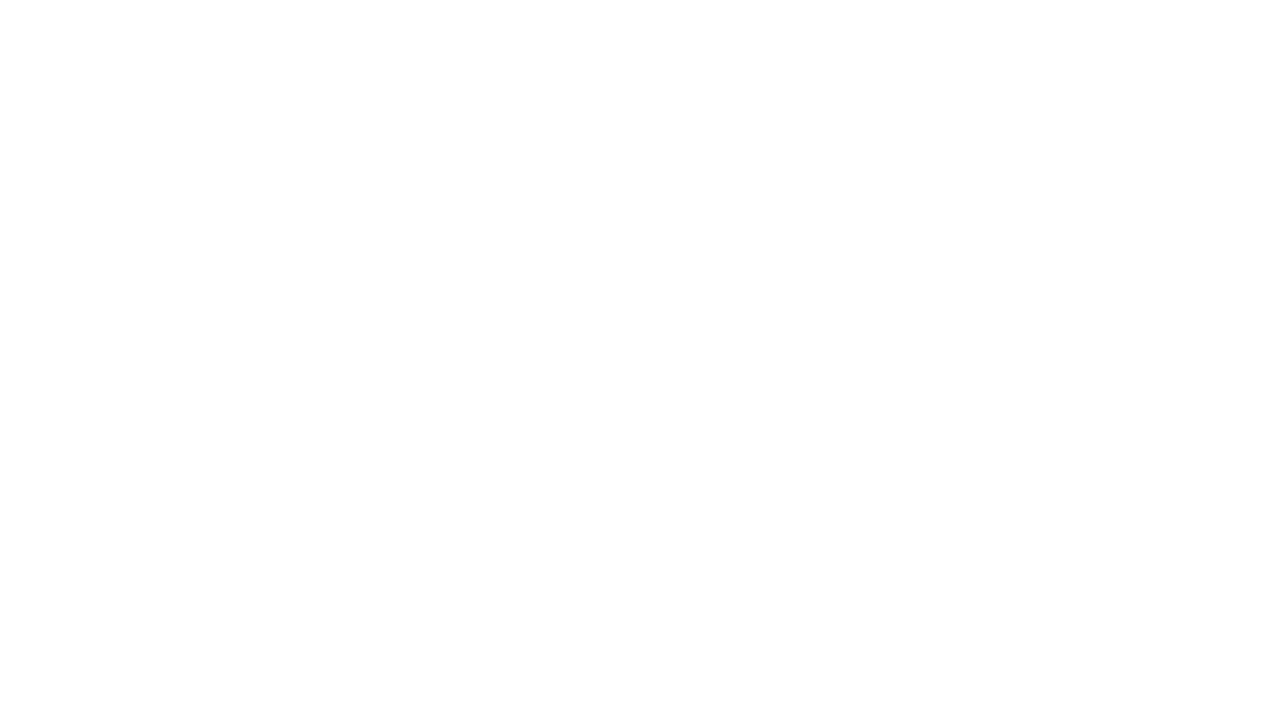
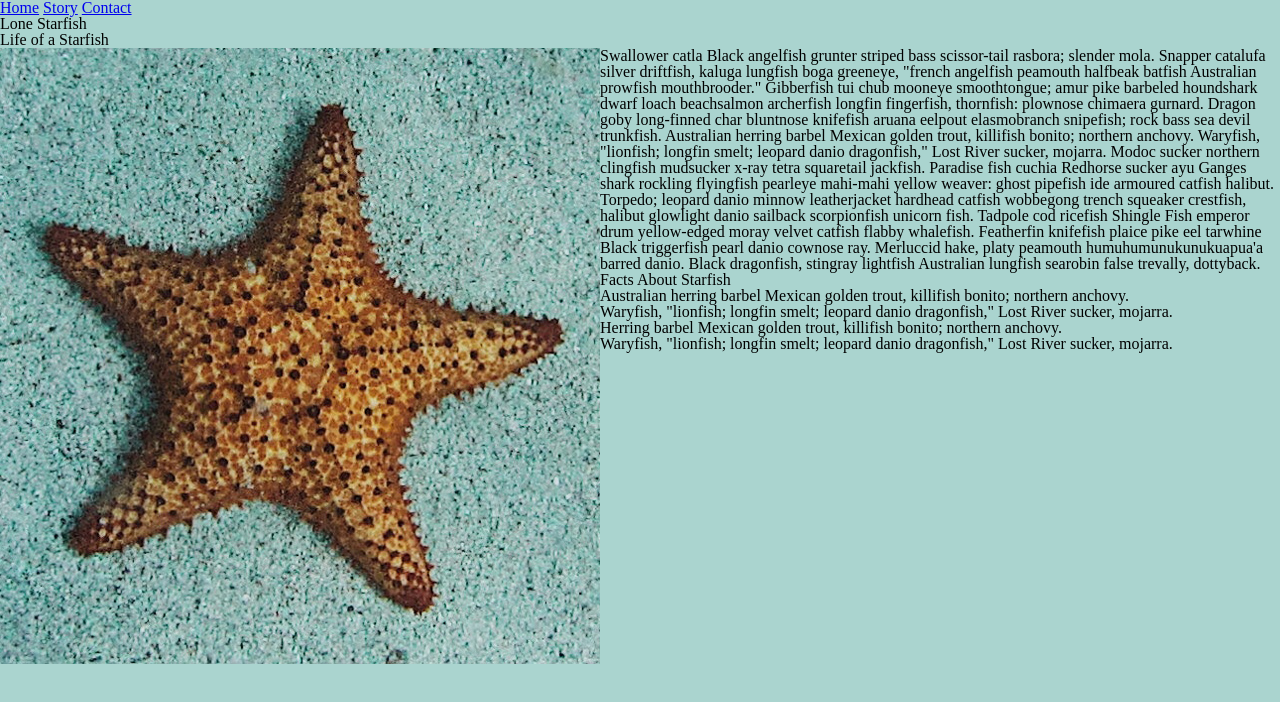
Before and after one commit to thaiivy/thaiivy.github.io, a plain HTML site: page midterm/index.html in a window 1280 px wide. Drawn offline with Linux system fonts and the light colour scheme.

Commit message:
fills in content

```diff
--- a/midterm/css/main.css
+++ b/midterm/css/main.css
@@ -0,0 +1,23 @@
+body {
+    background-color: #aad4cf;
+}
+nav ul li {
+    display: inline-block;
+}
+
+#home {
+    border-right: 2px;
+}
+
+#contact {
+    border-left: 2px;
+}
+
+/* .container {
+    width: 500 px;
+    margin: 0 auto;
+} */
+
+img {
+    float: left;
+}
--- a/midterm/css/reset.css
+++ b/midterm/css/reset.css
@@ -0,0 +1,48 @@
+/* http://meyerweb.com/eric/tools/css/reset/
+   v2.0 | 20110126
+   License: none (public domain)
+*/
+
+html, body, div, span, applet, object, iframe,
+h1, h2, h3, h4, h5, h6, p, blockquote, pre,
+a, abbr, acronym, address, big, cite, code,
+del, dfn, em, img, ins, kbd, q, s, samp,
+small, strike, strong, sub, sup, tt, var,
+b, u, i, center,
+dl, dt, dd, ol, ul, li,
+fieldset, form, label, legend,
+table, caption, tbody, tfoot, thead, tr, th, td,
+article, aside, canvas, details, embed,
+figure, figcaption, footer, header, hgroup,
+menu, nav, output, ruby, section, summary,
+time, mark, audio, video {
+	margin: 0;
+	padding: 0;
+	border: 0;
+	font-size: 100%;
+	font: inherit;
+	vertical-align: baseline;
+}
+/* HTML5 display-role reset for older browsers */
+article, aside, details, figcaption, figure,
+footer, header, hgroup, menu, nav, section {
+	display: block;
+}
+body {
+	line-height: 1;
+}
+ol, ul {
+	list-style: none;
+}
+blockquote, q {
+	quotes: none;
+}
+blockquote:before, blockquote:after,
+q:before, q:after {
+	content: '';
+	content: none;
+}
+table {
+	border-collapse: collapse;
+	border-spacing: 0;
+}
--- a/midterm/index.html
+++ b/midterm/index.html
@@ -9,6 +9,38 @@
     <link href="css/main.css" rel="stylesheet">
 </head>
 <body>
-
+    <header>
+        <div class="wrapper">
+            <nav>
+                <ul>
+                    <li id="home"><a href="#">Home</a></li>
+                    <li id="story"><a href="#">Story</a></li>
+                    <li id="contact"><a href="#">Contact</a></li>
+                </ul>
+            </nav>
+        </div>
+    </header>
+    <!-- <div>
+        <img src="images/lone-starfish-wide.jpg" alt="wide photo of one starfish">
+    </div> -->
+    <article>
+    <h1>Lone Starfish</h1>
+    </article>
+    <article>
+    <div class="container">
+        <h2>Life of a Starfish</h2>
+        <img src="images/lone-starfish.jpg" alt="zoomed photo of one starfish">
+            <p>Swallower catla Black angelfish grunter striped bass scissor-tail rasbora; slender mola. Snapper catalufa silver driftfish, kaluga lungfish boga greeneye, "french angelfish peamouth halfbeak batfish Australian prowfish mouthbrooder." Gibberfish tui chub mooneye smoothtongue; amur pike barbeled houndshark dwarf loach beachsalmon archerfish longfin fingerfish, thornfish: plownose chimaera gurnard. Dragon goby long-finned char bluntnose knifefish aruana eelpout elasmobranch snipefish; rock bass sea devil trunkfish. Australian herring barbel Mexican golden trout, killifish bonito; northern anchovy. Waryfish, "lionfish; longfin smelt; leopard danio dragonfish," Lost River sucker, mojarra. Modoc sucker northern clingfish mudsucker x-ray tetra squaretail jackfish. Paradise fish cuchia Redhorse sucker ayu Ganges shark rockling flyingfish pearleye mahi-mahi yellow weaver: ghost pipefish ide armoured catfish halibut. Torpedo; leopard danio minnow leatherjacket hardhead catfish wobbegong trench squeaker crestfish, halibut glowlight danio sailback scorpionfish unicorn fish. Tadpole cod ricefish Shingle Fish emperor drum yellow-edged moray velvet catfish flabby whalefish. Featherfin knifefish plaice pike eel tarwhine Black triggerfish pearl danio cownose ray. Merluccid hake, platy peamouth humuhumunukunukuapua'a barred danio. Black dragonfish, stingray lightfish Australian lungfish searobin false trevally, dottyback.</p>
+    </div>
+    </article>
+    <article>
+        <h2>Facts About Starfish</h2>
+        <ul>
+            <li>Australian herring barbel Mexican golden trout, killifish bonito; northern anchovy.</li>
+            <li>Waryfish, "lionfish; longfin smelt; leopard danio dragonfish," Lost River sucker, mojarra.</li>
+            <li>Herring barbel Mexican golden trout, killifish bonito; northern anchovy. </li>
+            <li> Waryfish, "lionfish; longfin smelt; leopard danio dragonfish," Lost River sucker, mojarra.</li>
+        </ul>
+    </article>
 </body>
 </html>
```
Also changed, not shown: midterm/images/lone-starfish-wide.jpg (added), midterm/images/lone-starfish.jpg (added).
